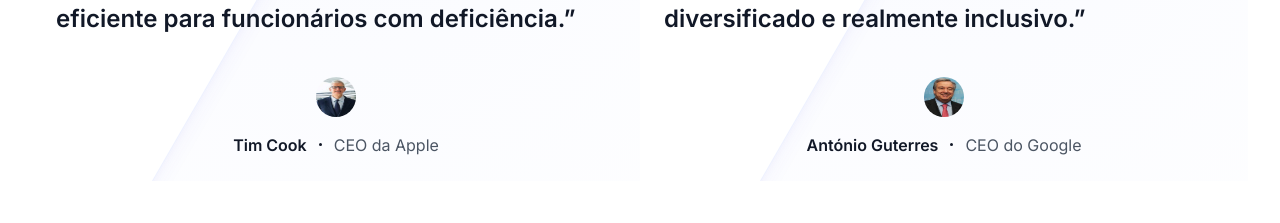
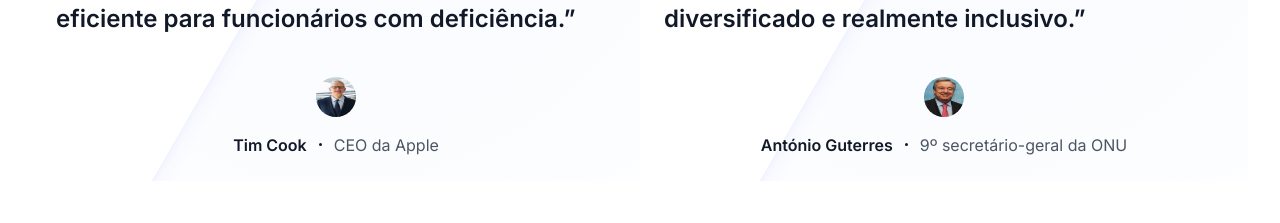
Before and after one commit to renatogsmello/consultoria, a Next.js app: page / in a window 1280 px wide. Shown: the part 4398-4621 px from the top of the page. Built offline with nearby package versions, Linux system fonts and the light colour scheme.

Commit message:
ajuste depoimento

```diff
--- a/app/depoimentos.tsx
+++ b/app/depoimentos.tsx
@@ -26,7 +26,7 @@ export default function Projects() {
 					text="A Gamificação das atividades de toda a equipe no acompanhamento pós onboarding, promoveram uma integração bem-sucedidas e contribuíram para um ambiente de trabalho diversificado e realmente inclusivo."
 					img="/antonio_guterres.jpeg"
 					name="António Guterres"
-					company="CEO do Google"
+					company="9º secretário-geral da ONU"
 				/>
 			</div>
 		</div>
```
